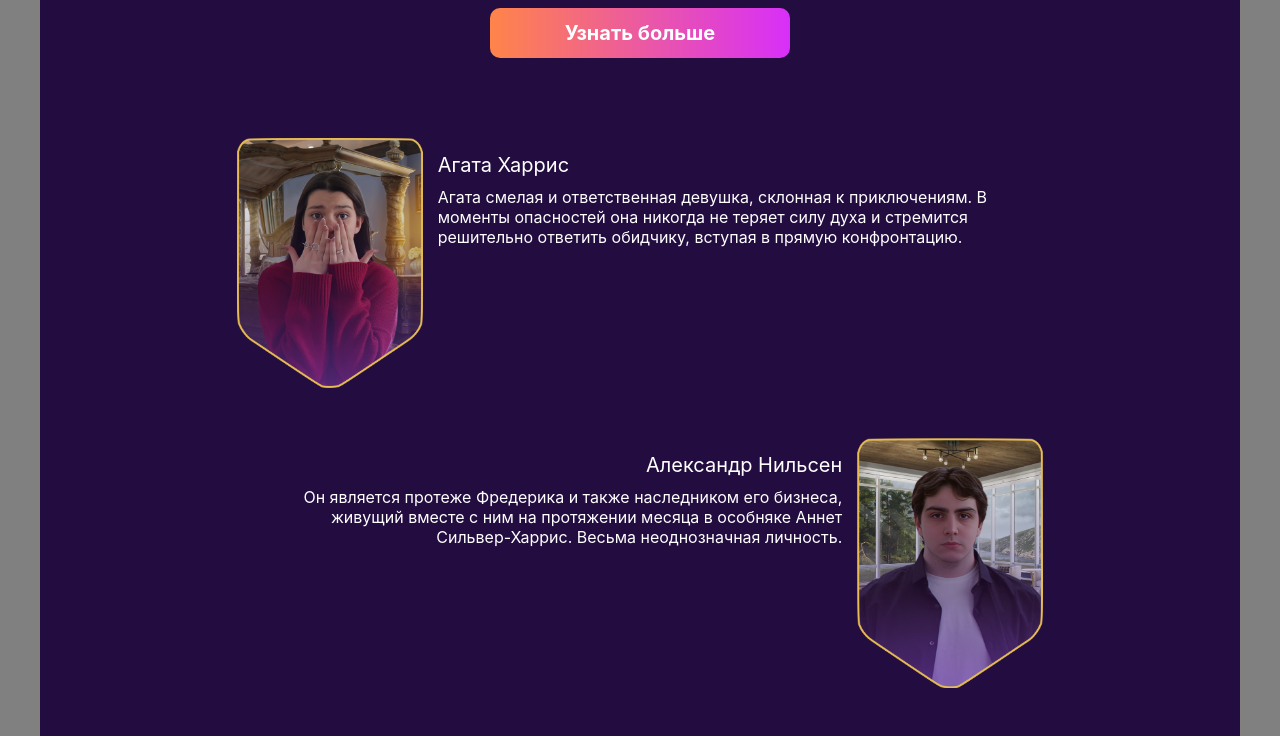
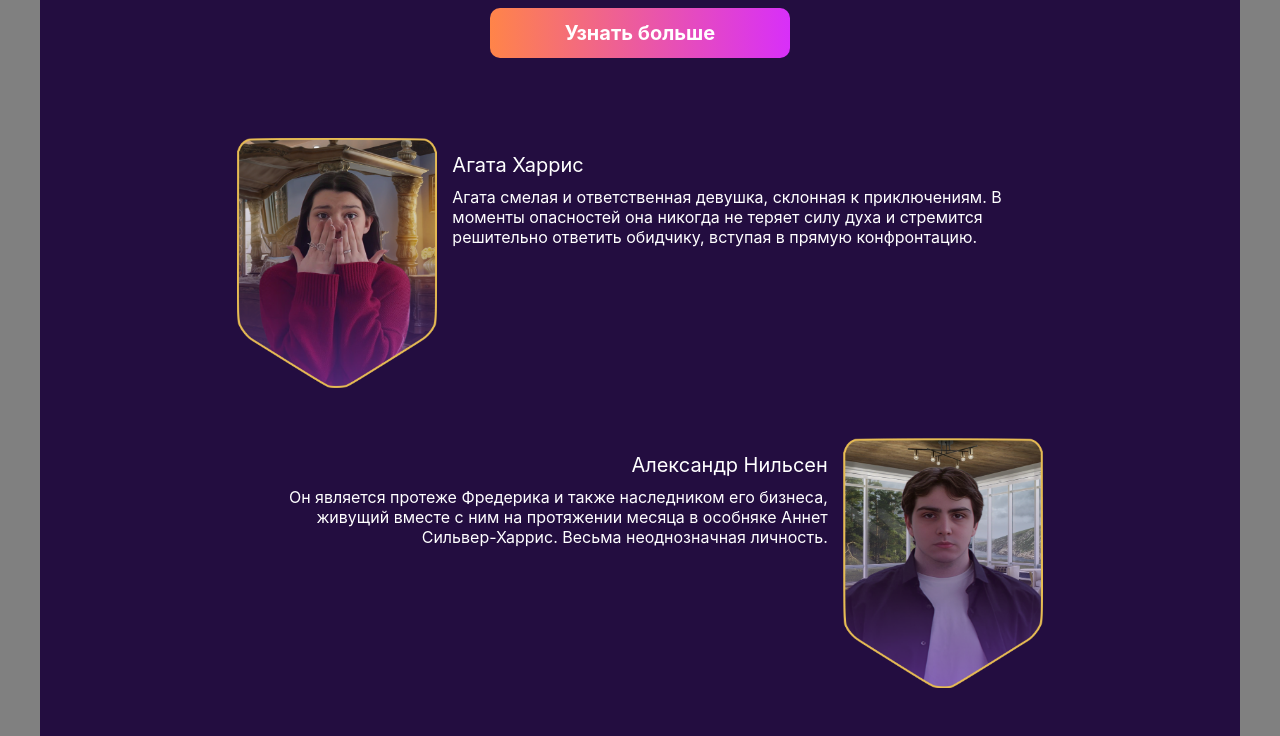
Before and after one commit to denisYakub/Ruslan, a React (Create React App) app: page / in a window 1280 px wide. Shown: the part 700-1436 px from the top of the page. Built offline with nearby package versions, Linux system fonts and the light colour scheme.

Commit message:
more bug fixes v4

```diff
--- a/src/People.css
+++ b/src/People.css
@@ -16,10 +16,14 @@
 
 .Left-Card-Person img,
 .Right-Card-Person img {
+    /*max-width: 200px;
+    max-height: 250px;
+    min-width: 150px;
+    min-height: 200px;*/
     max-width: 200px;
     max-height: 250px;
-    min-width: 150px;
-    min-height: 200px;
+    width: 100%;
+    height: auto;
 }
 
 .Left-Card-Person-Info{
```
